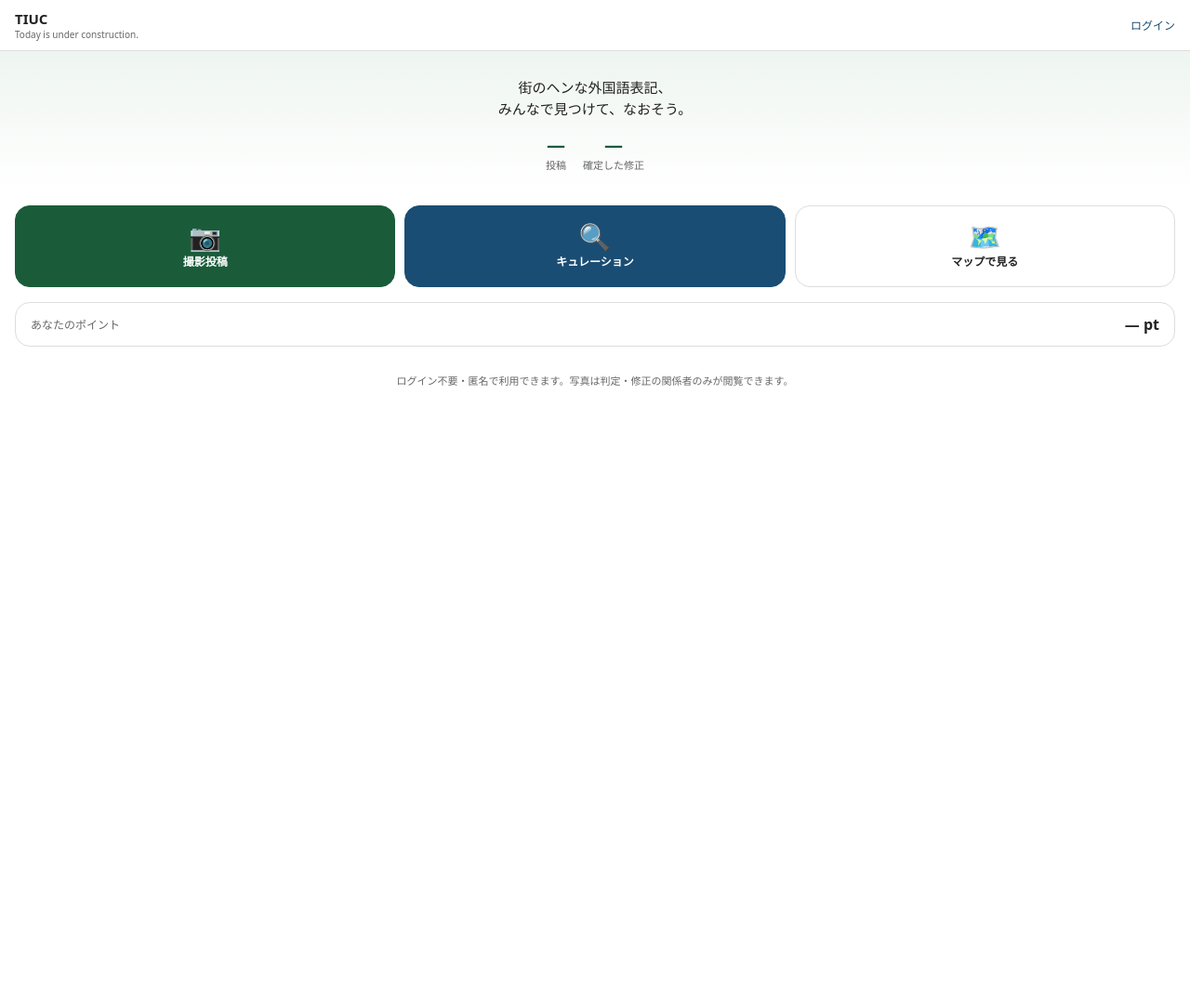
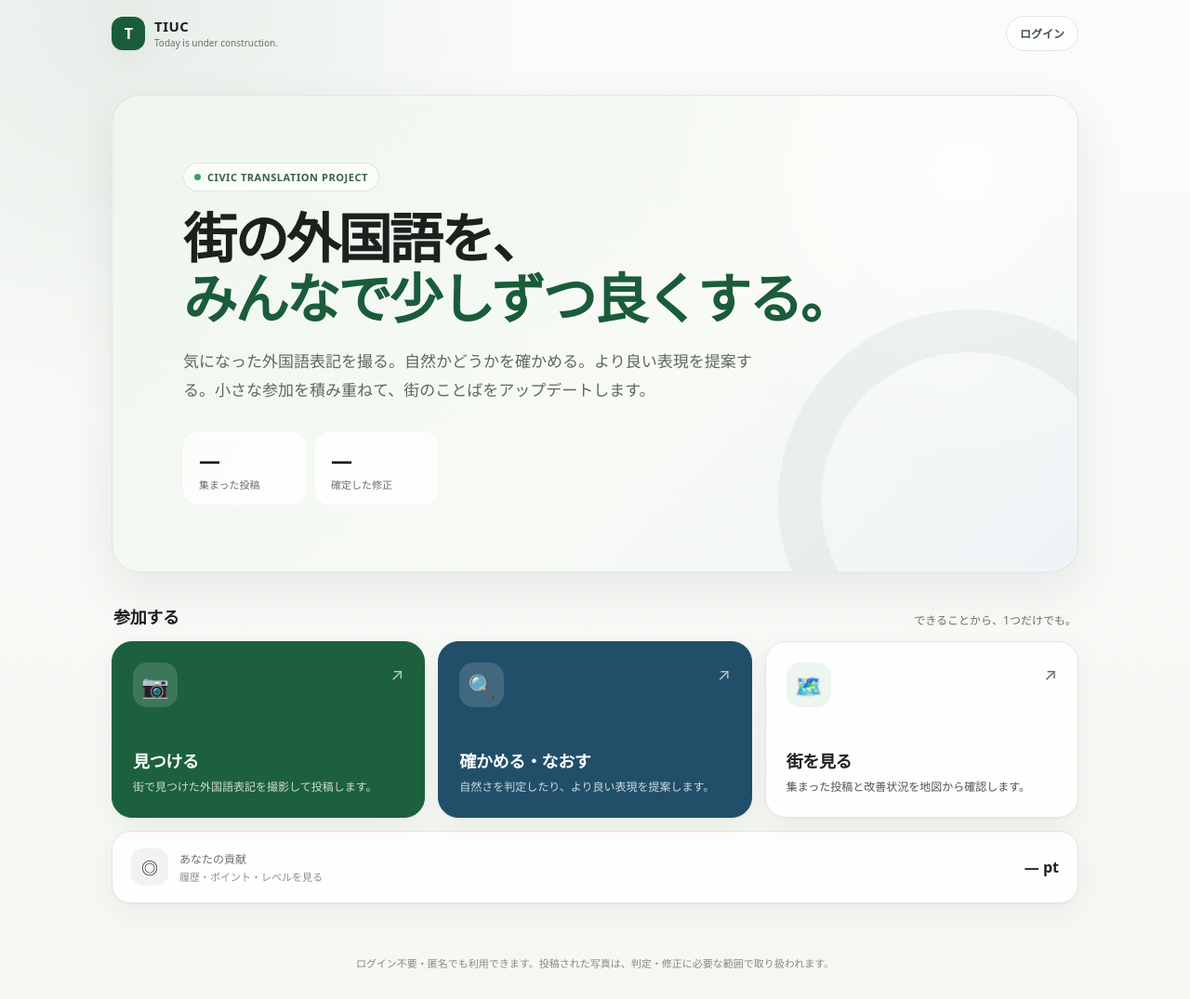
Before and after one commit to softrenzu/TIUC, a website: page public/index.html in a window 1280 px wide. Shown: the whole page at 93% size. Before the commit the page ends 800 px from the top, so only its background shows below. Drawn offline with Linux system fonts and the light colour scheme; no server answers.

Commit message:
Redesign TIUC landing page

```diff
--- a/public/index.html
+++ b/public/index.html
@@ -2,114 +2,89 @@
 <html lang="ja">
 <meta charset="utf-8">
 <meta name="viewport" content="width=device-width,initial-scale=1">
+<meta name="theme-color" content="#f7f8f5">
 <title>TIUC: Today is under construction.</title>
 <link rel="stylesheet" href="tokens.css">
 <style>
-  :root { --line:#ddd; --muted:#666; --warn:#a33; --ok:#161; }
-  * { box-sizing: border-box; }
-  html, body { margin: 0; min-height: 100%; }
-  body { font-family: system-ui, -apple-system, sans-serif; color: #222;
-         display: flex; flex-direction: column; }
-
-  #topbar { display: flex; align-items: center; gap: 8px; padding: 10px 16px;
-            border-bottom: 1px solid var(--line); flex: none; }
-  #topbar h1 { font-size: 15px; margin: 0; flex: 1; }
-  #topbar h1 .tagline { display: block; font-size: 10px; color: var(--muted); font-weight: 400; }
-  #login-link { font-size: 12px; color: #1a4d73; text-decoration: none; flex: none; }
-
-  #hero { flex: none; padding: 28px 16px 20px; text-align: center;
-          background: linear-gradient(180deg, #eef5f0, #fff); }
-  #hero .headline { font-size: 15px; color: #222; margin: 0 0 14px; line-height: 1.5; }
-  #stats-row { display: flex; justify-content: center; gap: 18px; }
-  #stats-row .stat { text-align: center; }
-  #stats-row .n { font-size: 20px; font-weight: 700; color: var(--color-accent, #1a5c3a); }
-  #stats-row .label { font-size: 11px; color: var(--muted); }
-
-  #modes { flex: none; padding: 16px; display: grid; grid-template-columns: repeat(3, 1fr); gap: 10px; }
-  .mode-card { display: flex; flex-direction: column; align-items: center; justify-content: center;
-               gap: 6px; padding: 16px 6px; min-height: 88px; border-radius: var(--radius-card, 16px);
-               text-decoration: none; color: inherit; border: 1px solid var(--line); text-align: center; }
-  .mode-card .icon { font-size: 28px; line-height: 1; }
-  .mode-card .title { font-size: 12px; font-weight: 700; line-height: 1.3; }
-  .mode-card.primary { background: var(--color-accent, #1a5c3a); color: #fff; border-color: var(--color-accent, #1a5c3a); }
-  .mode-card.secondary { background: var(--color-secondary, #1a4d73); color: #fff; border-color: var(--color-secondary, #1a4d73); }
-  .mode-card.tertiary { background: #fff; }
-  .mode-card.tertiary:active { background: #f4f4f2; }
-
-  #my-points { flex: none; margin: 0 16px 16px; padding: 12px 16px; border: 1px solid var(--line);
-               border-radius: var(--radius-card, 16px); display: flex; align-items: center;
-               justify-content: space-between; text-decoration: none; color: inherit; }
-  #my-points .label { font-size: 12px; color: var(--muted); }
-  #my-points .value { font-size: 16px; font-weight: 700; }
-
-  footer { flex: 1; display: flex; align-items: flex-end; padding: 12px 16px; }
-  footer .note { font-size: 11px; color: var(--muted); margin: 0; text-align: center; width: 100%; }
+  :root { --line:#e3e6df; --muted:#6b7068; --surface:#fff; --surface-accent:#edf5ef; --text:#1d211d; --shadow-sm:0 1px 2px rgba(18,28,20,.04),0 10px 30px rgba(18,28,20,.05); --shadow-lg:0 16px 50px rgba(18,28,20,.08); }
+  * { box-sizing:border-box; }
+  html { background:#f7f8f5; }
+  body { margin:0; min-height:100vh; font-family:system-ui,-apple-system,BlinkMacSystemFont,"Segoe UI",sans-serif; color:var(--text); background:radial-gradient(circle at 10% 0%,rgba(46,108,72,.10),transparent 28rem),linear-gradient(180deg,#fbfcfa 0%,#f5f7f3 100%); }
+  a { color:inherit; }
+  .shell { width:min(100%,1080px); margin:0 auto; padding:0 20px; }
+  #topbar { height:72px; display:flex; align-items:center; justify-content:space-between; gap:16px; }
+  .brand { display:inline-flex; align-items:center; gap:10px; text-decoration:none; }
+  .brand-mark { width:36px; height:36px; border-radius:12px; display:grid; place-items:center; background:var(--color-accent,#1a5c3a); color:#fff; font-weight:800; letter-spacing:-.04em; box-shadow:var(--shadow-sm); }
+  .brand-copy { display:flex; flex-direction:column; line-height:1.05; }
+  .brand-copy strong { font-size:15px; letter-spacing:.03em; }
+  .brand-copy span { margin-top:4px; color:var(--muted); font-size:10px; }
+  #login-link { min-height:38px; display:inline-flex; align-items:center; justify-content:center; padding:0 14px; border:1px solid var(--line); border-radius:999px; background:rgba(255,255,255,.78); color:#3d5145; text-decoration:none; font-size:12px; font-weight:700; }
+  main { padding:30px 0 56px; }
+  #hero { position:relative; overflow:hidden; border:1px solid rgba(32,93,58,.10); border-radius:30px; padding:clamp(34px,6vw,72px) clamp(22px,7vw,76px); background:radial-gradient(circle at 88% 16%,rgba(255,255,255,.72),transparent 20rem),linear-gradient(135deg,#eef6ef 0%,#f8faf5 58%,#eef4f7 100%); box-shadow:var(--shadow-lg); }
+  #hero::after { content:""; position:absolute; right:-90px; bottom:-130px; width:320px; height:320px; border-radius:50%; border:46px solid rgba(26,92,58,.055); pointer-events:none; }
+  .eyebrow { display:inline-flex; align-items:center; gap:7px; margin:0 0 18px; padding:7px 11px; border:1px solid rgba(26,92,58,.13); border-radius:999px; background:rgba(255,255,255,.66); color:#356145; font-size:11px; font-weight:800; letter-spacing:.05em; }
+  .eyebrow::before { content:""; width:7px; height:7px; border-radius:50%; background:#35a55c; }
+  #hero h1 { position:relative; z-index:1; max-width:760px; margin:0; font-size:clamp(30px,5.8vw,58px); line-height:1.12; letter-spacing:-.045em; font-weight:800; }
+  #hero h1 .accent { color:var(--color-accent,#1a5c3a); }
+  .hero-lead { position:relative; z-index:1; max-width:640px; margin:20px 0 0; color:#5f675f; font-size:clamp(14px,2vw,17px); line-height:1.8; }
+  #stats-row { position:relative; z-index:1; display:flex; gap:10px; flex-wrap:wrap; margin-top:30px; }
+  #stats-row .stat { min-width:132px; padding:13px 16px; border:1px solid rgba(255,255,255,.9); border-radius:16px; background:rgba(255,255,255,.70); }
+  #stats-row .n { font-size:23px; font-weight:800; letter-spacing:-.03em; }
+  #stats-row .label { margin-top:2px; color:var(--muted); font-size:11px; }
+  .section-head { margin:34px 2px 14px; display:flex; align-items:end; justify-content:space-between; gap:16px; }
+  .section-head h2 { margin:0; font-size:18px; letter-spacing:-.02em; }
+  .section-head p { margin:0; color:var(--muted); font-size:12px; }
+  #modes { display:grid; grid-template-columns:repeat(3,1fr); gap:14px; }
+  .mode-card { min-height:190px; display:flex; flex-direction:column; justify-content:space-between; gap:18px; padding:22px; border:1px solid var(--line); border-radius:22px; background:rgba(255,255,255,.86); text-decoration:none; box-shadow:var(--shadow-sm); transition:transform .18s ease,box-shadow .18s ease,border-color .18s ease; }
+  .mode-card:hover { transform:translateY(-3px); box-shadow:0 16px 34px rgba(18,28,20,.09); }
+  .mode-card.primary { background:#1d603e; color:#fff; border-color:#1d603e; }
+  .mode-card.secondary { background:#214f69; color:#fff; border-color:#214f69; }
+  .mode-top { display:flex; align-items:flex-start; justify-content:space-between; gap:12px; }
+  .mode-card .icon { width:48px; height:48px; display:grid; place-items:center; border-radius:15px; background:rgba(255,255,255,.14); font-size:24px; }
+  .mode-card.tertiary .icon { background:var(--surface-accent); }
+  .mode-arrow { font-size:18px; opacity:.68; }
+  .mode-card .title { display:block; font-size:18px; font-weight:800; letter-spacing:-.02em; }
+  .mode-card .desc { display:block; margin-top:6px; font-size:12px; line-height:1.65; opacity:.78; }
+  #my-points { margin-top:14px; padding:18px 20px; display:flex; align-items:center; justify-content:space-between; gap:16px; border:1px solid var(--line); border-radius:20px; background:rgba(255,255,255,.84); text-decoration:none; box-shadow:var(--shadow-sm); }
+  .my-copy { display:flex; align-items:center; gap:12px; min-width:0; }
+  .my-icon { width:40px; height:40px; flex:none; display:grid; place-items:center; border-radius:13px; background:#f0f3ef; font-size:18px; }
+  #my-points .label { display:block; font-size:12px; color:var(--muted); }
+  #my-points .hint { display:block; margin-top:2px; font-size:11px; color:#8a8f88; }
+  #my-points .value { flex:none; font-size:16px; font-weight:800; }
+  footer { padding:0 0 28px; }
+  footer .note { margin:0; color:#858a84; font-size:11px; line-height:1.7; text-align:center; }
+  @media(max-width:720px){ .shell{padding:0 14px} #topbar{height:64px} main{padding-top:16px} #hero{border-radius:24px;padding:30px 20px 26px} #hero h1{font-size:clamp(31px,10vw,45px)} .hero-lead{margin-top:15px} #stats-row{margin-top:24px} #stats-row .stat{flex:1;min-width:0;padding:12px} .section-head{align-items:flex-start;flex-direction:column;gap:4px;margin-top:26px} #modes{grid-template-columns:1fr;gap:10px} .mode-card{min-height:132px;padding:18px} #my-points{padding:15px 16px} #my-points .hint{display:none} }
+  @media(prefers-reduced-motion:reduce){ .mode-card{transition:none} }
 </style>
 <body>
-
-<div id="topbar">
-  <h1>TIUC<span class="tagline">Today is under construction.</span></h1>
+<div class="shell">
+<header id="topbar">
+  <a href="/" class="brand" aria-label="TIUC トップ"><span class="brand-mark">T</span><span class="brand-copy"><strong>TIUC</strong><span>Today is under construction.</span></span></a>
   <a id="login-link" href="#">ログイン</a>
+</header>
+<main>
+  <section id="hero">
+    <p class="eyebrow">CIVIC TRANSLATION PROJECT</p>
+    <h1>街の外国語を、<br><span class="accent">みんなで少しずつ良くする。</span></h1>
+    <p class="hero-lead">気になった外国語表記を撮る。自然かどうかを確かめる。より良い表現を提案する。小さな参加を積み重ねて、街のことばをアップデートします。</p>
+    <div id="stats-row"><div class="stat"><div class="n" id="stat-posts">—</div><div class="label">集まった投稿</div></div><div class="stat"><div class="n" id="stat-fixed">—</div><div class="label">確定した修正</div></div></div>
+  </section>
+  <div class="section-head"><h2>参加する</h2><p>できることから、1つだけでも。</p></div>
+  <div id="modes">
+    <a href="report.html" class="mode-card primary"><div class="mode-top"><span class="icon">📷</span><span class="mode-arrow">↗</span></div><div><span class="title">見つける</span><span class="desc">街で見つけた外国語表記を撮影して投稿します。</span></div></a>
+    <a href="menu.html" class="mode-card secondary"><div class="mode-top"><span class="icon">🔍</span><span class="mode-arrow">↗</span></div><div><span class="title">確かめる・なおす</span><span class="desc">自然さを判定したり、より良い表現を提案します。</span></div></a>
+    <a href="map.html" class="mode-card tertiary"><div class="mode-top"><span class="icon">🗺️</span><span class="mode-arrow">↗</span></div><div><span class="title">街を見る</span><span class="desc">集まった投稿と改善状況を地図から確認します。</span></div></a>
+  </div>
+  <a href="mypage.html" id="my-points"><span class="my-copy"><span class="my-icon">◎</span><span><span class="label">あなたの貢献</span><span class="hint">履歴・ポイント・レベルを見る</span></span></span><span class="value" id="my-points-value">— pt</span></a>
+</main>
+<footer><p class="note">ログイン不要・匿名でも利用できます。投稿された写真は、判定・修正に必要な範囲で取り扱われます。</p></footer>
 </div>
-
-<section id="hero">
-  <p class="headline">街のヘンな外国語表記、<br>みんなで見つけて、なおそう。</p>
-  <div id="stats-row">
-    <div class="stat"><div class="n" id="stat-posts">—</div><div class="label">投稿</div></div>
-    <div class="stat"><div class="n" id="stat-fixed">—</div><div class="label">確定した修正</div></div>
-  </div>
-</section>
-
-<div id="modes">
-  <a href="report.html" class="mode-card primary">
-    <span class="icon">📷</span>
-    <span class="title">撮影投稿</span>
-  </a>
-  <a href="menu.html" class="mode-card secondary">
-    <span class="icon">🔍</span>
-    <span class="title">キュレーション</span>
-  </a>
-  <a href="map.html" class="mode-card tertiary">
-    <span class="icon">🗺️</span>
-    <span class="title">マップで見る</span>
-  </a>
-</div>
-
-<a href="mypage.html" id="my-points">
-  <span class="label">あなたのポイント</span>
-  <span class="value" id="my-points-value">— pt</span>
-</a>
-
-<footer>
-  <p class="note">ログイン不要・匿名で利用できます。写真は判定・修正の関係者のみが閲覧できます。</p>
-</footer>
-
 <script type="module">
 import { getUserId, bootstrapAuth, googleLoginUrl } from './auth.js';
-
-const $ = (id) => document.getElementById(id);
-let userId = getUserId();
-const authReady = bootstrapAuth().then((r) => {
-  userId = r.userId;
-  if (r.session) {
-    $('login-link').textContent = r.session.display_name || 'ログイン中';
-    $('login-link').href = 'mypage.html';
-  } else {
-    $('login-link').href = googleLoginUrl(userId);
-  }
-});
-
-fetch('/api/health').then((r) => r.json()).then((j) => {
-  if (!j.ok) return;
-  $('stat-posts').textContent = j.total;
-  $('stat-fixed').textContent = j.confirmed ?? 0;
-}).catch(() => {});
-
-authReady.then(() => {
-  fetch(`/api/mypage?user_id=${userId}`).then((r) => r.json()).then((j) => {
-    if (j.ok) $('my-points-value').textContent = `${j.summary.points_total} pt / Lv.${j.summary.level}`;
-  }).catch(() => {});
-});
+const $=(id)=>document.getElementById(id); let userId=getUserId();
+const authReady=bootstrapAuth().then((r)=>{userId=r.userId;if(r.session){$('login-link').textContent=r.session.display_name||'ログイン中';$('login-link').href='mypage.html';}else{$('login-link').href=googleLoginUrl(userId);}});
+fetch('/api/health').then((r)=>r.json()).then((j)=>{if(!j.ok)return;$('stat-posts').textContent=j.total;$('stat-fixed').textContent=j.confirmed??0;}).catch(()=>{});
+authReady.then(()=>{fetch(`/api/mypage?user_id=${userId}`).then((r)=>r.json()).then((j)=>{if(j.ok)$('my-points-value').textContent=`${j.summary.points_total} pt / Lv.${j.summary.level}`;}).catch(()=>{});});
 </script>
 </body>
 </html>
```
